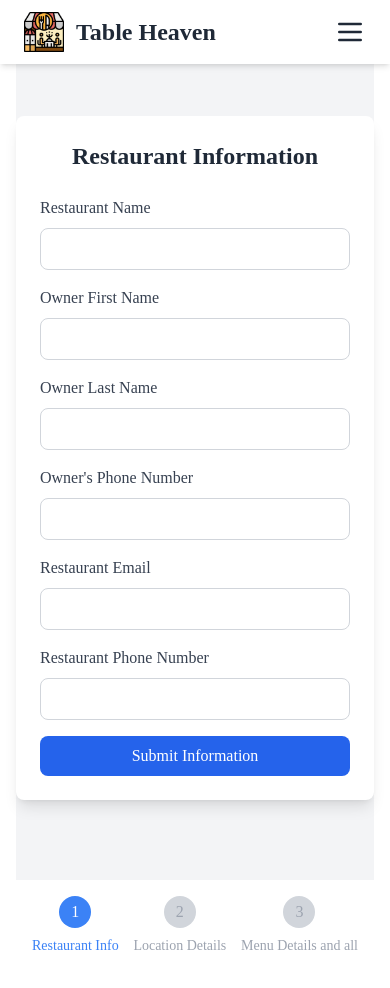
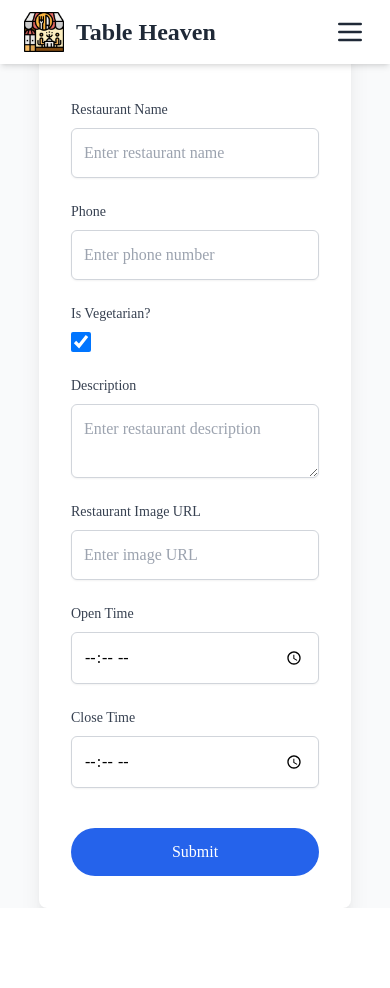
Before and after one commit to prabhakaryadav2003/Timepass, a React (Create React App) app in the folder FRONTEND/: page /addresturant in a window 390 px wide. After the commit the page ends 908 px from the top, so only its background shows below. Built offline with nearby package versions, Linux system fonts and the light colour scheme.

Commit message:
add components

```diff
--- a/FRONTEND/src/components/RestaurantInformation.js
+++ b/FRONTEND/src/components/RestaurantInformation.js
@@ -1,39 +1,48 @@
 import React, { useState } from "react";
 
 function RestaurantInformation({ onSubmit }) {
-  const [restaurantName, setRestaurantName] = useState("");
-  const [ownerFirstName, setOwnerFirstName] = useState("");
-  const [ownerLastName, setOwnerLastName] = useState("");
-  const [ownerPhone, setOwnerPhone] = useState("");
-  const [restaurantEmail, setRestaurantEmail] = useState("");
-  const [restaurantPhone, setRestaurantPhone] = useState("");
+  const [name, setname] = useState("");
+  const [phone, setphone] = useState("");
   const [error, setError] = useState("");
 
-  const handleSubmit = (e) => {
+  const handleSubmit = async (e) => {
     e.preventDefault();
     setError("");
 
-    if (
-      !restaurantName ||
-      !ownerFirstName ||
-      !ownerLastName ||
-      !ownerPhone ||
-      !restaurantEmail ||
-      !restaurantPhone
-    ) {
+    if (!name || !phone) {
       setError("Please fill in all fields");
       return;
     }
 
-    // Pass valid data to the parent component
-    onSubmit({
-      restaurantName,
-      ownerFirstName,
-      ownerLastName,
-      ownerPhone,
-      restaurantEmail,
-      restaurantPhone,
-    });
+    const data = {
+      name,
+      phone,
+    };
+
+    try {
+      const token = localStorage.getItem("token");
+
+      const response = await fetch(
+        "http://192.168.22.92:8000/api/restaurants/",
+        {
+          method: "POST",
+          headers: {
+            "Content-Type": "application/json",
+            Authorization: `Bearer ${token}`,
+          },
+          body: JSON.stringify(data),
+        }
+      );
+
+      if (response.ok) {
+        const responseData = await response.json();
+        onSubmit(responseData);
+      } else {
+        setError("Failed to submit the form. Please try again later.");
+      }
+    } catch (err) {
+      setError("An error occurred. Please try again later.");
+    }
   };
 
   return (
@@ -45,102 +54,34 @@ function RestaurantInformation({ onSubmit }) {
         <form onSubmit={handleSubmit}>
           <div className="mb-4">
             <label
-              htmlFor="restaurantName"
+              htmlFor="name"
               className="block text-gray-700 font-medium mb-2"
             >
               Restaurant Name
             </label>
             <input
               type="text"
-              id="restaurantName"
+              id="name"
               className="w-full px-4 py-2 border border-gray-300 rounded-lg focus:outline-none focus:ring-2 focus:ring-blue-600"
-              value={restaurantName}
-              onChange={(e) => setRestaurantName(e.target.value)}
+              value={name}
+              onChange={(e) => setname(e.target.value)}
               required
             />
           </div>
 
           <div className="mb-4">
             <label
-              htmlFor="ownerFirstName"
-              className="block text-gray-700 font-medium mb-2"
-            >
-              Owner First Name
-            </label>
-            <input
-              type="text"
-              id="ownerFirstName"
-              className="w-full px-4 py-2 border border-gray-300 rounded-lg focus:outline-none focus:ring-2 focus:ring-blue-600"
-              value={ownerFirstName}
-              onChange={(e) => setOwnerFirstName(e.target.value)}
-              required
-            />
-          </div>
-
-          <div className="mb-4">
-            <label
-              htmlFor="ownerLastName"
-              className="block text-gray-700 font-medium mb-2"
-            >
-              Owner Last Name
-            </label>
-            <input
-              type="text"
-              id="ownerLastName"
-              className="w-full px-4 py-2 border border-gray-300 rounded-lg focus:outline-none focus:ring-2 focus:ring-blue-600"
-              value={ownerLastName}
-              onChange={(e) => setOwnerLastName(e.target.value)}
-              required
-            />
-          </div>
-
-          <div className="mb-4">
-            <label
-              htmlFor="ownerPhone"
-              className="block text-gray-700 font-medium mb-2"
-            >
-              Owner's Phone Number
-            </label>
-            <input
-              type="text"
-              id="ownerPhone"
-              className="w-full px-4 py-2 border border-gray-300 rounded-lg focus:outline-none focus:ring-2 focus:ring-blue-600"
-              value={ownerPhone}
-              onChange={(e) => setOwnerPhone(e.target.value)}
-              required
-            />
-          </div>
-
-          <div className="mb-4">
-            <label
-              htmlFor="restaurantEmail"
-              className="block text-gray-700 font-medium mb-2"
-            >
-              Restaurant Email
-            </label>
-            <input
-              type="email"
-              id="restaurantEmail"
-              className="w-full px-4 py-2 border border-gray-300 rounded-lg focus:outline-none focus:ring-2 focus:ring-blue-600"
-              value={restaurantEmail}
-              onChange={(e) => setRestaurantEmail(e.target.value)}
-              required
-            />
-          </div>
-
-          <div className="mb-4">
-            <label
-              htmlFor="restaurantPhone"
+              htmlFor="phone"
               className="block text-gray-700 font-medium mb-2"
             >
               Restaurant Phone Number
             </label>
             <input
               type="text"
-              id="restaurantPhone"
+              id="phone"
               className="w-full px-4 py-2 border border-gray-300 rounded-lg focus:outline-none focus:ring-2 focus:ring-blue-600"
-              value={restaurantPhone}
-              onChange={(e) => setRestaurantPhone(e.target.value)}
+              value={phone}
+              onChange={(e) => setphone(e.target.value)}
               required
             />
           </div>
--- a/FRONTEND/src/pages/Signup.js
+++ b/FRONTEND/src/pages/Signup.js
@@ -1,60 +1,75 @@
 import React, { useState } from "react";
 import Navbar from "../components/NavBar";
 
-function Signup() {
+function SignupForm() {
   const [firstName, setFirstName] = useState("");
   const [lastName, setLastName] = useState("");
   const [email, setEmail] = useState("");
   const [password, setPassword] = useState("");
   const [phoneNumber, setPhoneNumber] = useState("");
-  const [otp, setOtp] = useState("");
   const [error, setError] = useState("");
-  const [isOtpSent, setIsOtpSent] = useState(false);
-  const [isSignedUp, setIsSignedUp] = useState(false);
+  const [isRegistered, setIsRegistered] = useState(false);
 
-  const handleSignup = (e) => {
+  const handleSignup = async (e) => {
     e.preventDefault();
     setError("");
-    // Validate fields
+
     if (!firstName || !lastName || !email || !password || !phoneNumber) {
       setError("Please fill in all fields");
       return;
     }
 
-    // Mock API call to send OTP
-    console.log("Signup successful, OTP sent to:", email);
-    setIsOtpSent(true);
+    const formData = {
+      first_name: firstName,
+      last_name: lastName,
+      email,
+      password,
+      phone: phoneNumber,
     };
 
-  const handleOtpVerification = () => {
-    if (otp === "1234") {
-      // Replace with actual OTP validation logic
-      console.log("OTP verified");
-      setIsSignedUp(true);
+    try {
+      const response = await fetch("http://192.168.22.92:8000/api/auth/register/", {
+        method: "POST",
+        headers: {
+          "Content-Type": "application/json",
+        },
+        body: JSON.stringify(formData),
+      });
+      console.log("Form data being sent:", JSON.stringify(formData, null, 2));
+
+      if (response.ok) {
+        setIsRegistered(true);
+        setFirstName("");
+        setLastName("");
+        setEmail("");
+        setPassword("");
+        setPhoneNumber("");
+        setError("");
       } else {
-      setError("Invalid OTP. Please try again.");
+        const errorData = await response.json();
+        setError(errorData.message || "Registration failed. Please try again.");
+      }
+    } catch (err) {
+      setError("An error occurred. Please try again later.");
     }
   };
 
   return (
     <div className="flex justify-center items-center min-h-screen bg-gray-100">
-      <Navbar />;
-      <div className="w-full max-w-lg bg-white shadow-md rounded-lg p-6">
+      <Navbar />
+      <div className="w-full max-w-md bg-white shadow-md rounded-lg p-6">
         <h2 className="text-2xl font-bold text-gray-800 text-center mb-6">
           Sign Up
         </h2>
-        {isSignedUp ? (
+        {isRegistered ? (
           <div className="text-center">
             <p className="text-green-600 font-medium">
-              Your account has been created successfully!
+              Registration successful! You can now log in.
             </p>
           </div>
         ) : (
-          <>
-            {/* Signup Form */}
-            {!isOtpSent ? (
           <form onSubmit={handleSignup}>
-                {/* First Name */}
+            {/* First Name Field */}
             <div className="mb-4">
               <label
                 htmlFor="firstName"
@@ -66,13 +81,14 @@ function Signup() {
                 type="text"
                 id="firstName"
                 className="w-full px-4 py-2 border border-gray-300 rounded-lg focus:outline-none focus:ring-2 focus:ring-blue-600"
+                placeholder="Enter your first name"
                 value={firstName}
                 onChange={(e) => setFirstName(e.target.value)}
                 required
               />
             </div>
 
-                {/* Last Name */}
+            {/* Last Name Field */}
             <div className="mb-4">
               <label
                 htmlFor="lastName"
@@ -84,13 +100,14 @@ function Signup() {
                 type="text"
                 id="lastName"
                 className="w-full px-4 py-2 border border-gray-300 rounded-lg focus:outline-none focus:ring-2 focus:ring-blue-600"
+                placeholder="Enter your last name"
                 value={lastName}
                 onChange={(e) => setLastName(e.target.value)}
                 required
               />
             </div>
 
-                {/* Email */}
+            {/* Email Field */}
             <div className="mb-4">
               <label
                 htmlFor="email"
@@ -102,13 +119,14 @@ function Signup() {
                 type="email"
                 id="email"
                 className="w-full px-4 py-2 border border-gray-300 rounded-lg focus:outline-none focus:ring-2 focus:ring-blue-600"
+                placeholder="Enter your email"
                 value={email}
                 onChange={(e) => setEmail(e.target.value)}
                 required
               />
             </div>
 
-                {/* Password */}
+            {/* Password Field */}
             <div className="mb-4">
               <label
                 htmlFor="password"
@@ -120,13 +138,14 @@ function Signup() {
                 type="password"
                 id="password"
                 className="w-full px-4 py-2 border border-gray-300 rounded-lg focus:outline-none focus:ring-2 focus:ring-blue-600"
+                placeholder="Enter your password"
                 value={password}
                 onChange={(e) => setPassword(e.target.value)}
                 required
               />
             </div>
 
-                {/* Phone Number */}
+            {/* Phone Number Field */}
             <div className="mb-4">
               <label
                 htmlFor="phoneNumber"
@@ -138,6 +157,7 @@ function Signup() {
                 type="text"
                 id="phoneNumber"
                 className="w-full px-4 py-2 border border-gray-300 rounded-lg focus:outline-none focus:ring-2 focus:ring-blue-600"
+                placeholder="Enter your phone number"
                 value={phoneNumber}
                 onChange={(e) => setPhoneNumber(e.target.value)}
                 required
@@ -145,9 +165,7 @@ function Signup() {
             </div>
 
             {/* Error Message */}
-                {error && (
-                  <div className="mb-4 text-red-600 text-sm">{error}</div>
-                )}
+            {error && <div className="mb-4 text-red-600 text-sm">{error}</div>}
 
             {/* Submit Button */}
             <button
@@ -157,48 +175,10 @@ function Signup() {
               Sign Up
             </button>
           </form>
-            ) : (
-              /* OTP Verification */
-              <div>
-                <h3 className="text-lg font-medium text-gray-800 mb-4">
-                  Verify OTP
-                </h3>
-                <div className="mb-4">
-                  <label
-                    htmlFor="otp"
-                    className="block text-gray-700 font-medium mb-2"
-                  >
-                    Enter OTP
-                  </label>
-                  <input
-                    type="text"
-                    id="otp"
-                    className="w-full px-4 py-2 border border-gray-300 rounded-lg focus:outline-none focus:ring-2 focus:ring-blue-600"
-                    value={otp}
-                    onChange={(e) => setOtp(e.target.value)}
-                    required
-                  />
-                </div>
-
-                {/* Error Message */}
-                {error && (
-                  <div className="mb-4 text-red-600 text-sm">{error}</div>
-                )}
-
-                <button
-                  type="button"
-                  className="w-full bg-green-600 text-white py-2 rounded-lg hover:bg-green-700 transition duration-300"
-                  onClick={handleOtpVerification}
-                >
-                  Verify OTP
-                </button>
-              </div>
-            )}
-          </>
         )}
       </div>
     </div>
   );
 }
 
-export default Signup;
+export default SignupForm;
--- a/FRONTEND/src/pages/addResturant.js
+++ b/FRONTEND/src/pages/addResturant.js
@@ -1,101 +1,166 @@
 import React, { useState } from "react";
-import RestaurantInformation from "../components/RestaurantInformation";
-import RestaurantLocationDetails from "../components/RestaurantLocationDetails";
-import MenuDetails from "../components/MenuDetails";
-import TableDetails from "../components/TableDetails";
-import PaymentDetails from "../components/PaymentDetails";
-
 import Navbar from "../components/NavBar";
 
-const AddRestaurant = () => {
-  const [step, setStep] = useState(1); // To track the current step in the form
+const RestaurantForm = () => {
   const [formData, setFormData] = useState({
-    restaurantInfo: false,
-    locationDetails: false,
-    menuDetails: false,
-    tableDetails: false,
-    paymentDetails: false,
+    name: "",
+    isVeg: true,
+    phone: "",
+    description: "",
+    restaurantImage: "", // Changed from null to "" since it's a URL
+    openTime: "",
+    closeTime: "",
   });
 
-  const handleNext = () => {
-    console.log("sub hua");
-    setStep((prev) => prev + 1); // Move to the next step
+  const handleChange = (e) => {
+    const { name, value, type, files } = e.target;
+    setFormData((prevData) => ({
+      ...prevData,
+      [name]: type === "file" ? files[0] : value, // Handling file inputs (if required)
+    }));
   };
 
-  const handleFormSubmit = (formName, data) => {
-    setFormData((prev) => ({
-      ...prev,
-      [formName]: data,
-    }));
-    handleNext();
+  const handleSubmit = async (e) => {
+    e.preventDefault();
+
+    const formDataToSend = {
+      name: formData.name,
+      is_veg: formData.isVeg,
+      phone: formData.phone,
+      description: formData.description,
+      open_time: formData.openTime,
+      close_time: formData.closeTime,
+      restaurantImage: formData.restaurantImage, // Send the image URL
     };
 
-  const progressPercentage = (step / 5) * 100;
+    const token = localStorage.getItem("token");
 
-  const steps = [
-    "Restaurant Info",
-    "Location Details",
-    "Menu Details and all"
-  ];
+    try {
+      const response = await fetch("http://192.168.22.92:8000/api/restaurants/add/", {
+        method: "POST",
+        headers: {
+          "Content-Type": "application/json",
+          Authorization: `Bearer ${token}`,
+        },
+        body: JSON.stringify(formDataToSend), // Send the JSON with the image URL
+      });
+
+      if (response.ok) {
+        console.log("Restaurant added successfully!");
+      } else {
+        console.error("Failed to add restaurant:", response.statusText);
+      }
+    } catch (error) {
+      console.error("Error:", error);
+    }
+  };
 
   return (
-    <div className="flex flex-col h-full w-full">
+    <div className="bg-gray-50 min-h-screen flex items-center justify-center">
       <Navbar />
+      <form onSubmit={handleSubmit} className="bg-white p-8 rounded-lg shadow-xl w-[80%] sm:w-[60%] md:w-[50%] lg:w-[40%]">
+        <h2 className="text-3xl font-bold text-center text-gray-800 mb-8">Add Restaurant</h2>
 
-      <div className="relative h-1 bg-gray-300 mx-4">
-        <div
-          className="absolute top-0 left-0 h-1 bg-blue-500"
-          style={{ width: `${progressPercentage}%` }}
+        <div className="flex flex-col mb-6">
+          <label className="text-sm font-medium text-gray-700 mb-2">Restaurant Name</label>
+          <input
+            type="text"
+            name="name"
+            value={formData.name}
+            onChange={handleChange}
+            className="p-3 border border-gray-300 rounded-md shadow-sm focus:outline-none focus:ring-2 focus:ring-blue-500"
+            placeholder="Enter restaurant name"
+            required
           />
         </div>
-      <div className="flex flex-col w-full p-4">
-        <div className="mt-4">
-          {step === 1 && (
-            <RestaurantInformation
-              onSubmit={(data) => handleFormSubmit("restaurantInfo", data)}
-            />
-          )}
-          {step === 2 && (
-            <RestaurantLocationDetails
-              onSubmit={(data) => handleFormSubmit("locationDetails", data)}
-            />
-          )}
-          {step === 3 && (
-            <div className="border border-black">
-              <MenuDetails
-                onSubmit={(data) => handleFormSubmit("menuDetails", data)}
-              />
-              <TableDetails
-                onSubmit={(data) => handleFormSubmit("tableDetails", data)}
-              />
-              <PaymentDetails
-                onSubmit={(data) => handleFormSubmit("paymentDetails", data)}
+
+        <div className="flex flex-col mb-6">
+          <label className="text-sm font-medium text-gray-700 mb-2">Phone</label>
+          <input
+            type="text"
+            name="phone"
+            value={formData.phone}
+            onChange={handleChange}
+            className="p-3 border border-gray-300 rounded-md shadow-sm focus:outline-none focus:ring-2 focus:ring-blue-500"
+            placeholder="Enter phone number"
+            required
           />
         </div>
-          )}
+
+        <div className="flex flex-col mb-6">
+          <label className="text-sm font-medium text-gray-700 mb-2">Is Vegetarian?</label>
+          <input
+            type="checkbox"
+            name="isVeg"
+            checked={formData.isVeg}
+            onChange={() =>
+              setFormData((prevData) => ({
+                ...prevData,
+                isVeg: !prevData.isVeg,
+              }))
+            }
+            className="h-5 w-5 border-gray-300 rounded-md focus:outline-none focus:ring-2 focus:ring-blue-500"
+          />
         </div>
-        <div className="flex justify-between items-center px-4 py-4">
-          {steps.map((label, index) => (
-            <div
-              key={index}
-              className={`flex flex-col items-center ${
-                index + 1 <= step ? "text-blue-500" : "text-gray-400"
-              }`}
+
+        <div className="flex flex-col mb-6">
+          <label className="text-sm font-medium text-gray-700 mb-2">Description</label>
+          <textarea
+            name="description"
+            value={formData.description}
+            onChange={handleChange}
+            className="p-3 border border-gray-300 rounded-md shadow-sm focus:outline-none focus:ring-2 focus:ring-blue-500"
+            placeholder="Enter restaurant description"
+          />
+        </div>
+
+        <div className="flex flex-col mb-6">
+          <label className="text-sm font-medium text-gray-700 mb-2">Restaurant Image URL</label>
+          <input
+            type="text"
+            name="restaurantImage"
+            value={formData.restaurantImage} // Bind the value here
+            onChange={handleChange}
+            className="p-3 border border-gray-300 rounded-md shadow-sm focus:outline-none focus:ring-2 focus:ring-blue-500"
+            placeholder="Enter image URL"
+          />
+        </div>
+
+        <div className="flex flex-col mb-6">
+          <label className="text-sm font-medium text-gray-700 mb-2">Open Time</label>
+          <input
+            type="time"
+            name="openTime"
+            value={formData.openTime}
+            onChange={handleChange}
+            className="p-3 border border-gray-300 rounded-md shadow-sm focus:outline-none focus:ring-2 focus:ring-blue-500"
+            required
+          />
+        </div>
+
+        <div className="flex flex-col mb-6">
+          <label className="text-sm font-medium text-gray-700 mb-2">Close Time</label>
+          <input
+            type="time"
+            name="closeTime"
+            value={formData.closeTime}
+            onChange={handleChange}
+            className="p-3 border border-gray-300 rounded-md shadow-sm focus:outline-none focus:ring-2 focus:ring-blue-500"
+            required
+          />
+        </div>
+
+        <div className="flex justify-center">
+          <button
+            type="submit"
+            className="bg-blue-600 text-white py-3 px-6 rounded-full w-full sm:w-auto mt-4 hover:bg-blue-700 transition duration-200"
           >
-              <div
-                className={`flex items-center justify-center w-8 h-8 rounded-full ${
-                  index + 1 <= step ? "bg-blue-500 text-white" : "bg-gray-300"
-                }`}
-              >
-                {index + 1}
+            Submit
+          </button>
         </div>
-              <p className="mt-2 text-sm">{label}</p>
-            </div>
-          ))}
-        </div>
-      </div>
+      </form>
     </div>
   );
 };
 
-export default AddRestaurant;
+export default RestaurantForm;
```
Also changed, not shown: FRONTEND/src/components/NavBar.js (+56 -24 lines), FRONTEND/src/components/context.js (+10 -1 lines), FRONTEND/src/pages/Login.js (+22 -20 lines), FRONTEND/src/pages/homepage/home.js (+36 -8 lines). Lines whose indentation alone changed are shown as unchanged.
